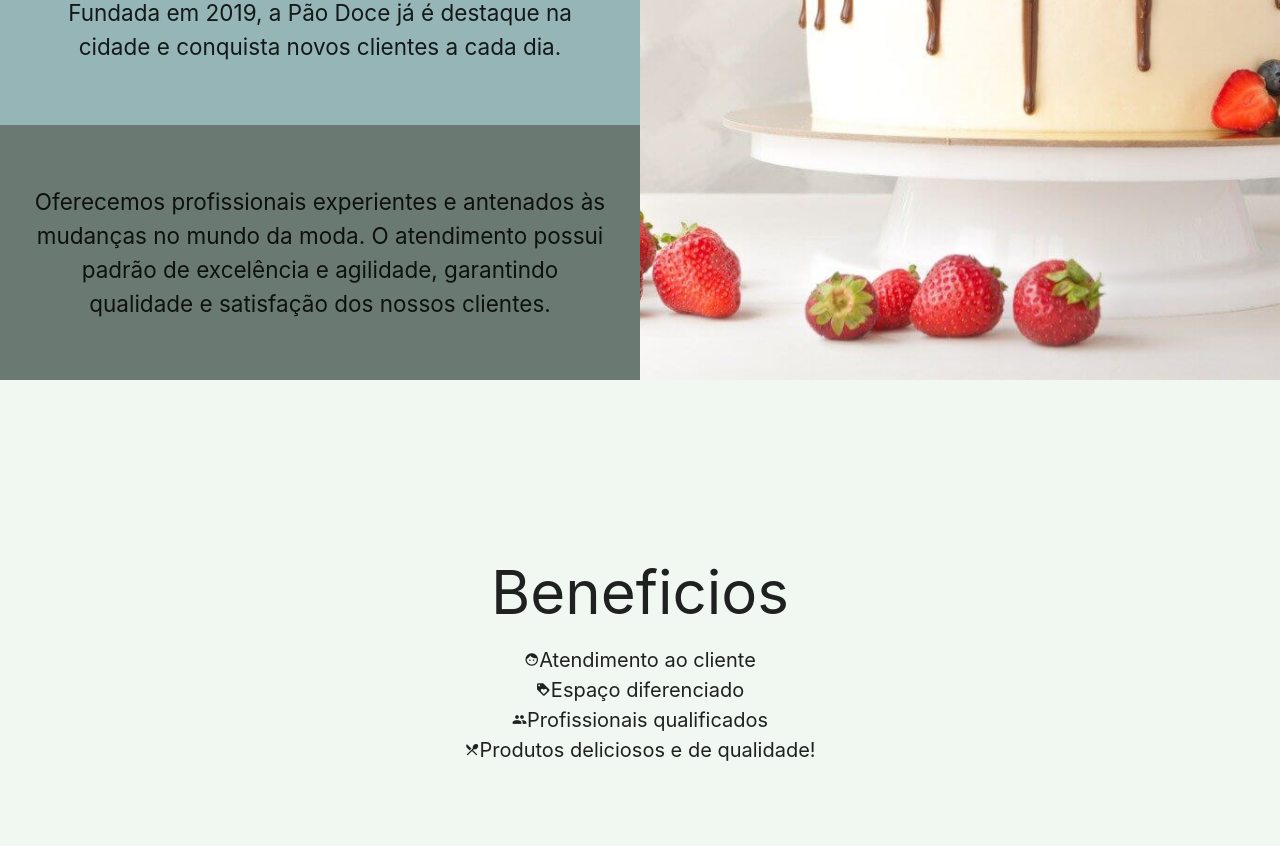
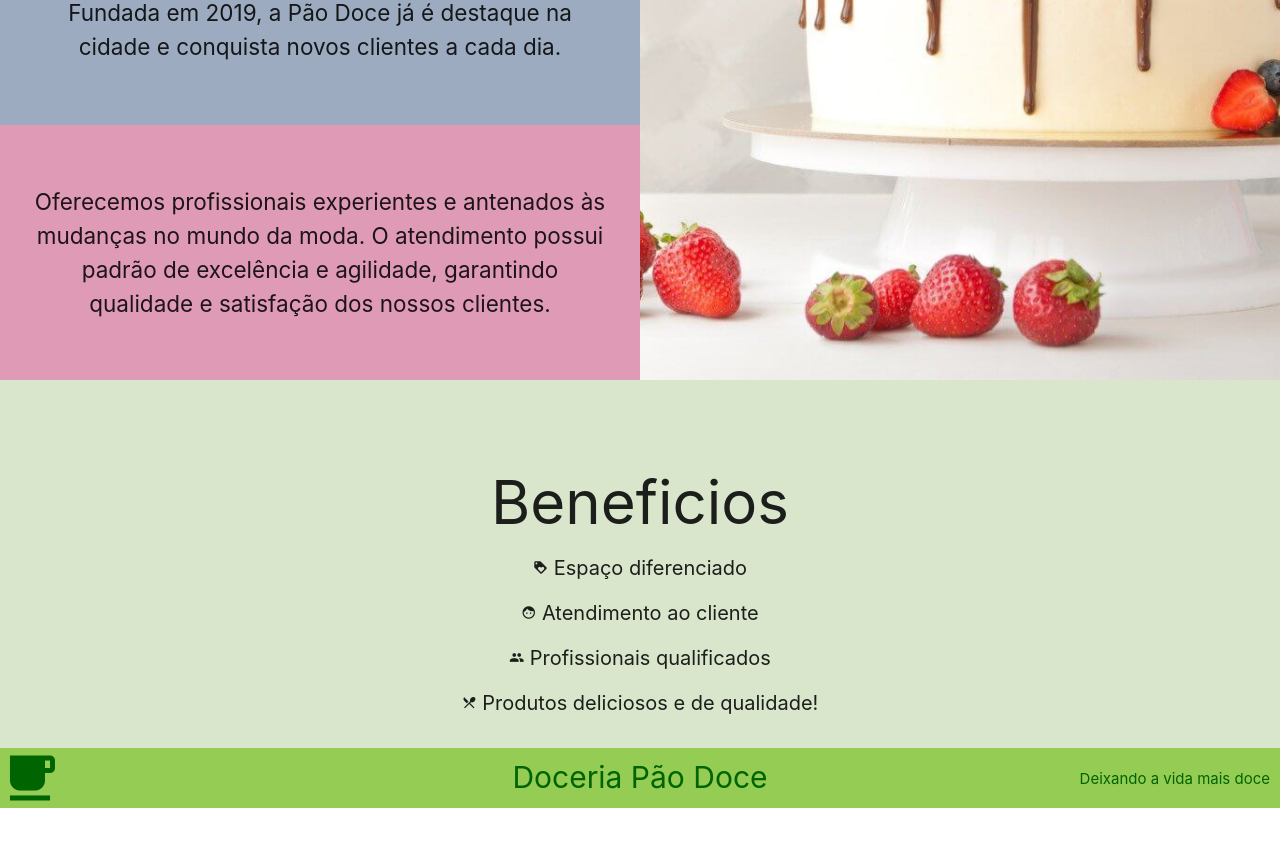
Before and after one commit to dudaguadagnin/Doceria-React.js, a React (Create React App) app: page /sobre in a window 1280 px wide. Shown: the part 320-1166 px from the top of the page. After the commit the page ends 1128 px from the top, so only its background shows below. Built offline with nearby package versions, Linux system fonts and the light colour scheme.

Commit message:
finalizando pagina sobre

```diff
--- a/src/Sobre.css
+++ b/src/Sobre.css
@@ -1,14 +1,13 @@
 .sobre{
     margin:0%;
-    padding-bottom: 5rem;
-    background-color: rgb(240, 248, 241);
+
+    background-color: rgb(217, 230, 204);
 }
 .conteudo-sobre{
     display:grid;
     grid-template-columns: 50% 50%;
     grid-template-rows: 30% 30% 40%;
     align-items:center;
-
 }
 
 .texto{
@@ -20,7 +19,7 @@
     margin: 0;
     background-position: center;
     padding: 4.1rem 2rem 4.1rem 2rem;
-    background-color: rgb(166, 194, 167);
+    background-color: rgb(140, 173, 139);
 }
 .texto2{
     margin:0;
@@ -30,7 +29,7 @@
     text-align: center;
     padding: 4.1rem 2rem 4.1rem 2rem;
 
-    background-color: rgb(149, 181, 182);
+    background-color: rgb(156, 171, 192);
 }
 .texto3{
     margin: 0;
@@ -40,8 +39,20 @@
     margin: 0mm;
     text-align:center;
     padding: 4rem 2rem 4rem 2rem;
-    background-color: rgb(106, 122, 114);
+    background-color: rgb(223, 154, 181);
     text-align: center;
+}
+.texto:hover{
+    transition: 1s all;
+    background-color: rgb(76, 156, 75);
+}
+.texto2:hover{
+    transition: 1s all;
+    background-color: rgb(96, 159, 200);
+}
+.texto3:hover{
+    transition:1s all;
+    background-color: rgb(216, 95, 145);
 }
 .ilustracao{
     background-image: url('./img/bolo.jpg');
@@ -54,13 +65,40 @@
     grid-row: 1 / 4;
 }
 .beneficios {
-    padding-top: 10rem;
+    padding-top: 4rem;
     text-align: center;
 
 }
 .pp{
     font-size: 4rem;
 }
-.itens{
+.itens li{
     font-size: 20px;
+    text-align:center;
+    padding-bottom: 1rem;
 }
+.rodape{
+    background-color:rgb(148, 204, 84);
+    margin: 0;
+    display: grid;
+    grid-template-columns: 25% 50% 25%;
+}
+.descricao{
+    font-size: 15px;
+    color:darkgreen;
+    text-align: end;
+    padding-top: 5px;
+    padding-right: 10px;
+}
+.nome-rodape{
+
+    font-size: 30px;
+    color:darkgreen;
+    display: flex;
+    margin: auto;
+
+}
+.icone{
+
+    color:darkgreen
+}
--- a/src/Sobre.js
+++ b/src/Sobre.js
@@ -1,8 +1,6 @@
 import React, { Fragment } from 'react';
 import Header from './Header';
 import './Sobre.css'
-
-
 
 
 const Sobre = () => {
@@ -20,22 +18,23 @@ const Sobre = () => {
                     <p className="texto3">Oferecemos profissionais experientes e antenados às mudanças no mundo
                     da moda. O atendimento possui padrão de excelência e agilidade,
                   garantindo qualidade e satisfação dos nossos clientes.</p>
-                <div class="ilustracao"></div>
+                    <div class="ilustracao"></div>
                 </div>
 
-                <div class="beneficios">
-                    <h3 class="pp"> Beneficios</h3>
+                <div className="beneficios">
+                    <h3 className="pp"> Beneficios</h3>
+                    <ul className="itens">
+                        <li><i class="tiny material-icons">loyalty</i> Espaço diferenciado</li>
+                        <li><i class="tiny material-icons">face</i> Atendimento ao cliente</li>
+                        <li><i class="tiny material-icons">group</i> Profissionais qualificados</li>
+                        <li><i class="tiny material-icons">restaurant_menu</i> Produtos deliciosos e de qualidade!</li>
+                    </ul>
+                </div>
+                <div className="rodape">
+                    <i class="icone medium material-icons">local_cafe</i>
 
-                    <ul className="itens">
-                        <li><i class="tiny material-icons">face</i>Atendimento ao cliente</li>
-
-                        <li ><i class="tiny material-icons">loyalty</i>Espaço diferenciado</li>
-
-
-                        <li><i class="tiny material-icons">group</i>Profissionais qualificados</li>
-
-                        <li><i class="tiny material-icons">restaurant_menu</i>Produtos deliciosos e de qualidade!</li>
-                    </ul>
+                    <h4 className="nome-rodape">Doceria Pão Doce</h4>
+                    <p className="descricao">Deixando a vida mais doce</p>
                 </div>
             </section>
         </Fragment>
```
Also changed, not shown: 1 other file (tests, documents, lock files or other folders).
